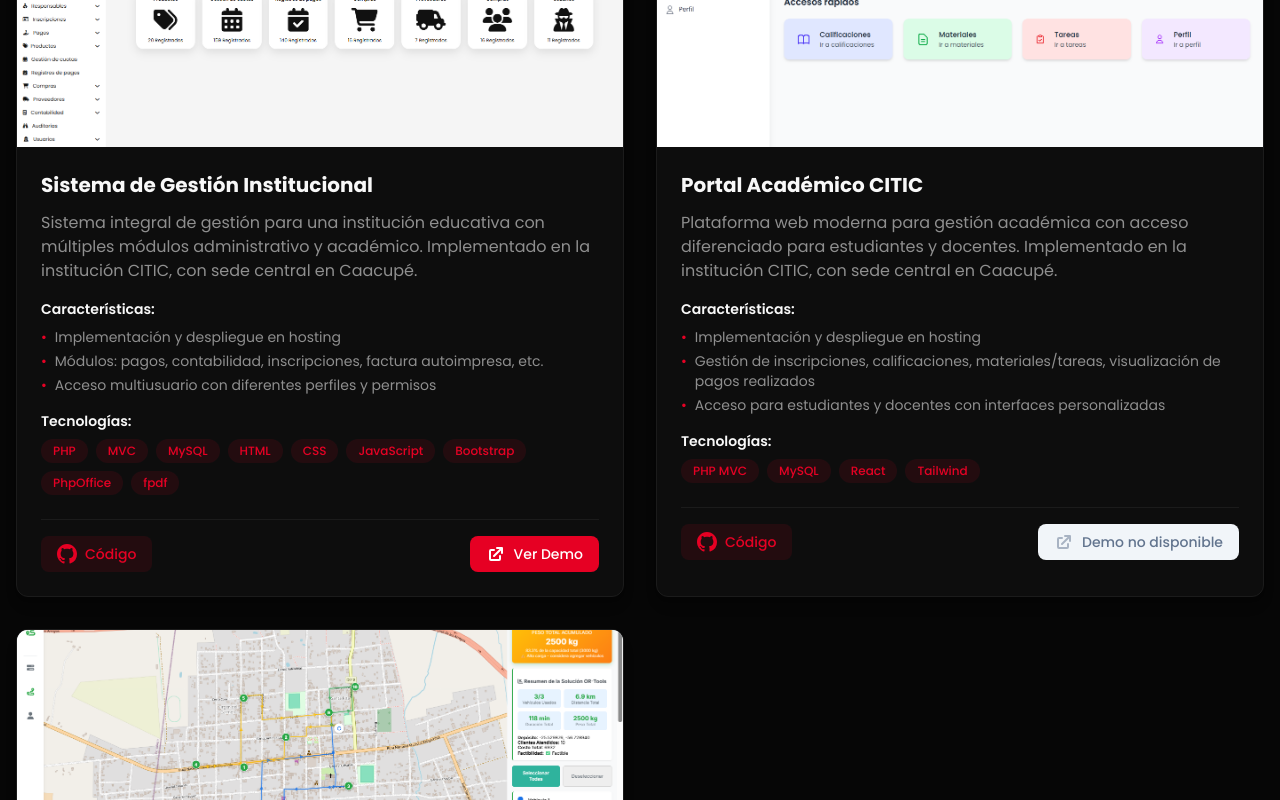
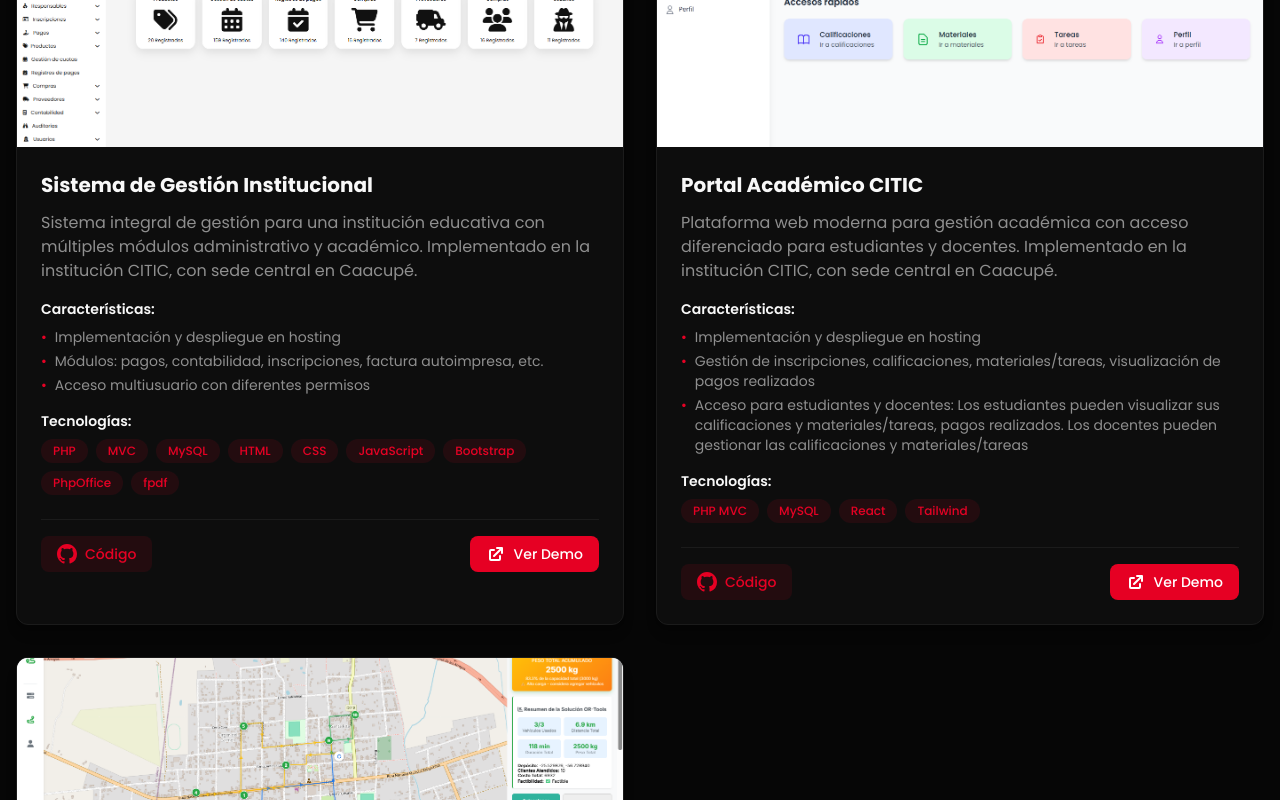
Before and after one commit to alexisalderete/portafolio-alexis-alderete, a React (Vite) app: page / in a window 1280 px wide. Shown: the part 2865-3665 px from the top of the page. Built offline with nearby package versions, Linux system fonts and the light colour scheme.

Commit message:
cambios menores

```diff
--- a/src/components/projects.jsx
+++ b/src/components/projects.jsx
@@ -9,7 +9,7 @@
     details: [
       "Implementación y despliegue en hosting",
       "Módulos: pagos, contabilidad, inscripciones, factura autoimpresa, etc.",
-      "Acceso multiusuario con diferentes perfiles y permisos"
+      "Acceso multiusuario con diferentes permisos"
     ],
     demo: "https://citicpy.com/sistema-demo/", // URL de demo activa
     github: "https://github.com/alexisalderete/sistema-gestion-instituto-publico",
@@ -23,13 +23,13 @@
     details: [
       "Implementación y despliegue en hosting",
       "Gestión de inscripciones, calificaciones, materiales/tareas, visualización de pagos realizados",
-      "Acceso para estudiantes y docentes con interfaces personalizadas"
+      "Acceso para estudiantes y docentes: Los estudiantes pueden visualizar sus calificaciones y materiales/tareas, pagos realizados. Los docentes pueden gestionar las calificaciones y materiales/tareas"
     ],
-    demo: "#", // Sin demo disponible
+    demo: "https://www.citicpy.com/portal-demo/", // Sin demo disponible
     github: "https://github.com/alexisalderete/portal-academico-publico",
     image: "./citic-portal-academico.png",
     tags: ["PHP MVC", "MySQL", "React", "Tailwind"],
-    hasDemo: false // Sin demo disponible
+    hasDemo: true // Sin demo disponible
   },
   {
     title: "Optimización de Flota Vehicular (en desarrollo)",
```
